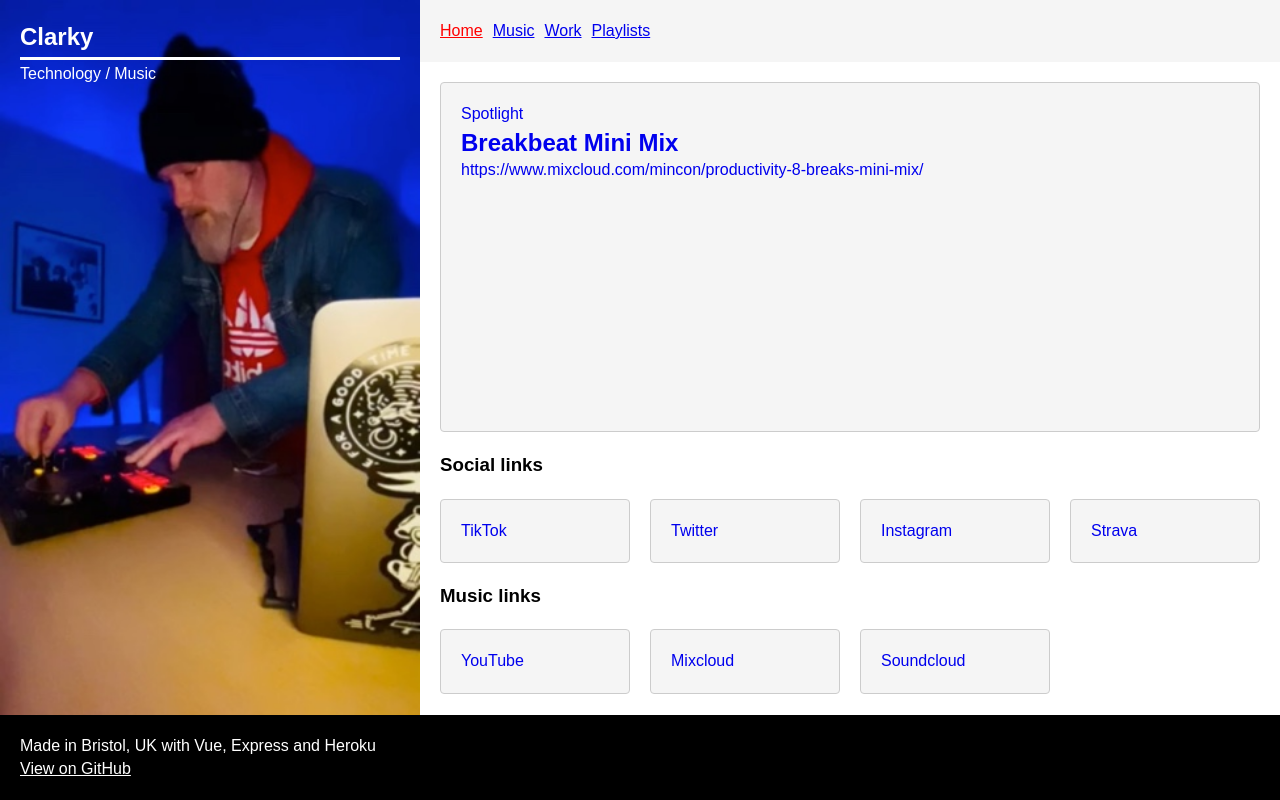
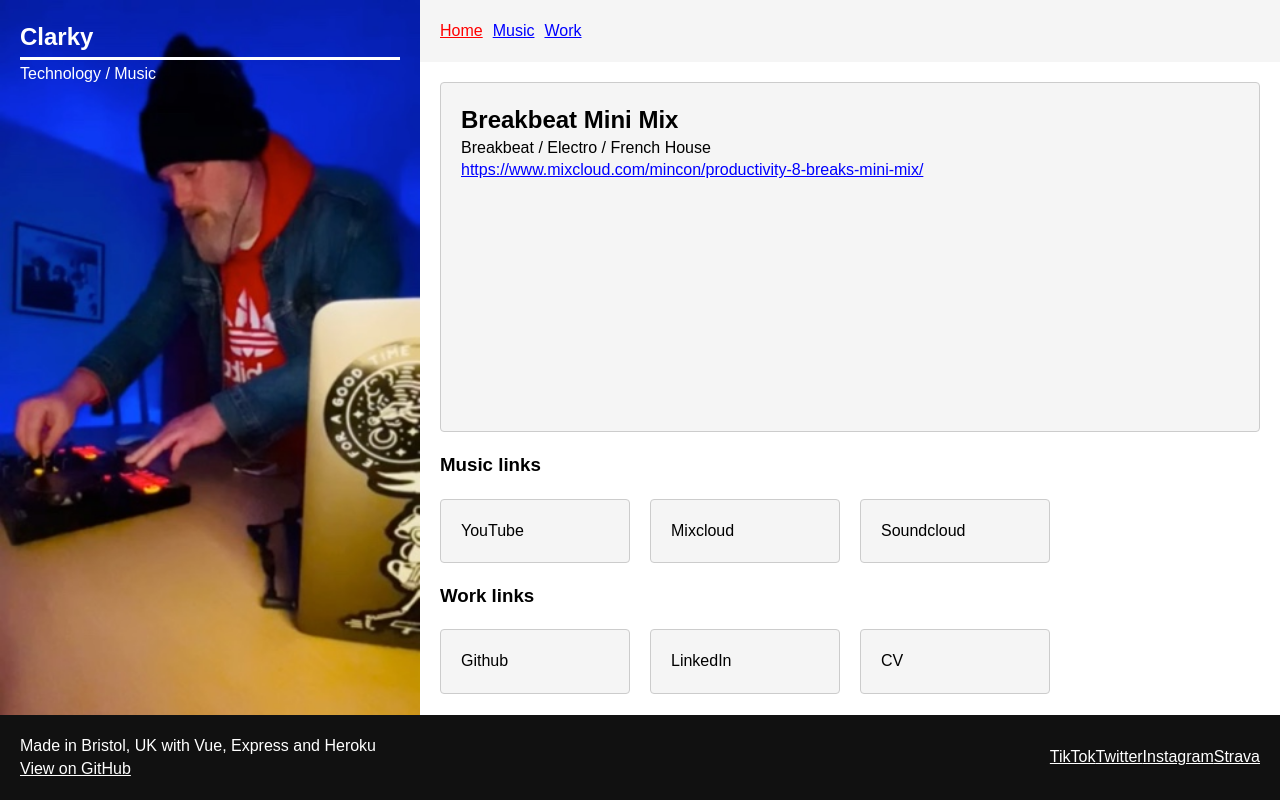
Before and after one commit to netotaku/clarky2, a Vue app: page / in a window 1280 px wide. Built offline with nearby package versions, Linux system fonts and the light colour scheme.

Commit message:
portfolio

```diff
--- a/src/App.vue
+++ b/src/App.vue
@@ -18,8 +18,16 @@
         </section>
       </div>
       <footer class="layout__footer footer">
-        <p>Made in Bristol, UK with Vue, Express and Heroku</p>
-        <p><a href="https://github.com/netotaku/clarky2" target="_blank">View on GitHub</a></p>
+        <div class="footer__copy">
+          <p>Made in Bristol, UK with Vue, Express and Heroku</p>
+          <p><a href="https://github.com/netotaku/clarky2" target="_blank">View on GitHub</a></p>
+        </div>
+        <div class="footer__social">
+          <a target="_blank" href="https://www.tiktok.com/@clar.ky">TikTok</a>
+          <a target="_blank" href="https://twitter.com/t_pk">Twitter</a>
+          <a target="_blank" href="https://www.instagram.com/clar.ky">Instagram</a>
+          <a target="_blank" href="https://www.strava.com/athletes/18818524">Strava</a>
+        </div>
       </footer>
     </div>
   </article>
@@ -49,12 +57,13 @@ export default{
   }
 
   html,body{
-    background: #000;
+    background: #111;
     font-family: sans-serif;
     line-height: 1.4;
   }
 
-  *{
+  a{
+    color: blue;
     &:hover{
       text-decoration: none;
     }
@@ -91,6 +100,7 @@ export default{
       @media (min-width:600px)  {
         height: auto;
         width: 420px;
+        min-width: 420px;
       }
     }
 
@@ -167,6 +177,17 @@ export default{
     a{
       color: #fff;
     }
+    @media (min-width:600px)  {
+      display: flex;
+      align-items: center;
+      justify-content: space-between;
+    }
+  }
+
+  .u{
+    &-bw{
+      word-break: break-word;
+    }
   }
 
 </style>
--- a/src/json/site.json
+++ b/src/json/site.json
@@ -5,25 +5,8 @@
             {
                 "name": "spotlight",
                 "label": "Breakbeat Mini Mix",
+                "desc": "Breakbeat / Electro / French House",
                 "url": "https://www.mixcloud.com/mincon/productivity-8-breaks-mini-mix/"
-            },{
-                "name": "icons",
-                "label": "Social links",
-                "list": [
-                    {
-                        "label": "TikTok",
-                        "url": "https://www.tiktok.com/@clar.ky"
-                    },{
-                        "label": "Twitter",
-                        "url": "https://twitter.com/t_pk"
-                    },{
-                        "label": "Instagram",
-                        "url": "https://www.instagram.com/clar.ky"
-                    },{
-                        "label": "Strava",
-                        "url": "https://www.strava.com/athletes/18818524"
-                    }
-                ]
             },{
                 "name": "icons",
                 "label": "Music links",
@@ -49,6 +32,9 @@
                     },{
                         "label": "LinkedIn",
                         "url": "https://www.linkedin.com/in/nicholasclarkson"
+                    },{
+                        "label": "CV",
+                        "url": "https://standardresume.co/r/nbc"
                     }
                 ]
             }
@@ -58,18 +44,114 @@
         "label": "Music",
         "blocks": [
             {
-                "name": "spotlight",
+                "name": "player",
                 "label": "Night of the Vampire",
-                "url": "https://nightofthevampire.uk/"
+                "desc": "Experimental pop / metal crossover.",
+                "url": "https://nightofthevampire.uk/",
+                "tracks": [
+                    {
+                        "label": "Shutdown // Night of the Vampire RMX",
+                        "url": "https://youtu.be/2ns532RSdkE"
+                    },{
+                        "label": "Diamonds // Night of the Vampire RMX",
+                        "url": "https://youtu.be/dYnJvAdWAA0"
+                    },{
+                        "label": "Don't Stop The Music // Night of the Vampire RMX",
+                        "url": "https://youtu.be/gB6kVnDh1bU"
+                    },{
+                        "label": "ET // Night of the Vampire RMX",
+                        "url": "https://youtu.be/kX9UzWUYrG8"
+                    },{
+                        "label": "My Lovin // Night of the Vampire RMX",
+                        "url": "https://youtu.be/X-EG43dec_4"
+                    },{
+                        "label": "Freak Like Me // Night of the Vampire RMX",
+                        "url": "https://youtu.be/Up6TcZA4c9U"
+                    },{
+                        "label": "Just Dance // Night of the Vampire RMX",
+                        "url": "https://youtu.be/x1oP8LK-Osc"
+                    }
+                ]
+            },{
+                "name": "player",
+                "label": "Mixes",
+                "desc": "Breakbeat / Electronica.",
+                "url": "https://www.mixcloud.com/mincon/playlists/productivity",
+                "tracks": [
+                    {
+                        "label": "Productivity 8",
+                        "url": "https://youtu.be/x1oP8LK-Osc"
+                    },{
+                        "label": "Productivity 6 - Hip Hop Mashup",
+                        "url": "https://youtu.be/x1oP8LK-Osc"
+                    },{
+                        "label": "Productivity 5 - Down Tempo Breaks",
+                        "url": "https://youtu.be/x1oP8LK-Osc"
+                    },{
+                        "label": "Productivity 4 - Big Beat Retrospective",
+                        "url": "https://youtu.be/x1oP8LK-Osc"
+                    },{
+                        "label": "Productivity 3",
+                        "url": "https://youtu.be/x1oP8LK-Osc"
+                    },{
+                        "label": "Productivity 2",
+                        "url": "https://youtu.be/x1oP8LK-Osc"
+                    },{
+                        "label": "Productivity 1",
+                        "url": "https://youtu.be/x1oP8LK-Osc"
+                    }
+                ]
+            },{
+                "name": "icons",
+                "label": "Music links",
+                "list": [
+                    {
+                        "label": "YouTube",
+                        "url": "https://www.youtube.com/channel/UCp3wjkP4z_s8ceGxyG-Kzvg"
+                    },{
+                        "label": "Mixcloud",
+                        "url": "https://www.mixcloud.com/mincon"
+                    },{
+                        "label": "Soundcloud",
+                        "url": "https://soundcloud.com/trialanderror"
+                    }
+                ]
             }
         ]
     },
     "/work": {
         "label": "Work",
-        "blocks": []
-    },
-    "/playlists": {
-        "label": "Playlists",
-        "blocks": []
+        "blocks": [
+            {
+                "name": "spotlight",
+                "label": "Curriculum Vitae",
+                "desc": "Nick is a highly experienced and commercially focused technical director with a creative approach to solution design.",
+                "url": "https://standardresume.co/r/nbc"
+            },{
+                "name": "portfolio",
+                "label": "Portfolio",
+                "list": [
+                    {
+                        "label": "Trutle Bay",
+                        "url": "https://turtlebay.co.uk"
+                    },{
+                        "label": "Download",
+                        "url": "https:/downloadgermanyfestival.de"
+                    }
+                ]
+            },{
+                "name": "icons",
+                "label": "Work links",
+                "list": [
+                    {
+                        "label": "Github",
+                        "url": "https://github.com/netotaku"
+                    },{
+                        "label": "LinkedIn",
+                        "url": "https://www.linkedin.com/in/nicholasclarkson"
+                    }
+                ]
+            }
+        ]
     }
 }
--- a/src/views/Page.vue
+++ b/src/views/Page.vue
@@ -1,6 +1,6 @@
 <template>
   <div class="hg">
-    <component v-for="(block, index) in pagedata.blocks" :key="index" :is="block.name" :blockData="block" />
+    <component v-for="block in pagedata.blocks" :key="block" :is="block.name" :blockData="block" />
   </div>
 </template>
 
@@ -9,10 +9,12 @@
   import sitedata from "@/json/site.json"
   import Icons from "@/views/blocks/Icons.vue"
   import Spotlight from "@/views/blocks/Spotlight.vue"
+  import Player from "@/views/blocks/Player.vue"
+  import Portfolio from "@/views/blocks/Portfolio.vue"
 
   export default{
     components:{
-      Icons, Spotlight
+      Icons, Spotlight, Player, Portfolio
     },
     data(){
       return{
@@ -123,8 +125,18 @@
     border-radius: 4px;
     padding: $gutter;
     text-decoration: none;
+    color: black;
     &--spotlight{
       height: 350px;
+    }
+    &__link{
+      color: blue;
+      text-decoration: underline;
+    }
+    &:hover{
+      .well__link{
+        text-decoration: none;
+      }
     }
   }
 
--- /dev/null
+++ b/src/views/blocks/Player.vue
@@ -0,0 +1,47 @@
+<template>
+
+    <section class="hg__u hg__u--ful">
+        <div class="player">
+            <div class="player__banner">
+                <h2>{{ blockData.label }}</h2>
+                <p>{{ blockData.desc }}</p>
+                <p><a :href="blockData.url" target="_blank" class="u-bw">{{ blockData.url }}</a></p>
+            </div>
+            <ul class="player__track-list">
+                <li v-for="track in blockData.tracks" :key="track">
+                    <a :href="track.url" target="_blank">{{ track.label }}</a></li>
+            </ul>
+        </div>
+    </section>
+
+</template>
+
+<script>
+    export default {
+        props: ['blockData']
+    }
+</script>
+
+<style lang="scss">
+    .player{
+
+        overflow: hidden;
+        border: solid 1px #ccc;
+        border-radius: 4px;
+
+        &__banner{
+            padding: 20px;
+            background: whitesmoke;
+        }
+        &__track-list{
+            li{
+                border-top: solid 1px #ccc;
+                a{
+                    display: block;
+                    padding: 10px 20px;
+                }
+            }
+
+        }
+    }
+</style>
--- /dev/null
+++ b/src/views/blocks/Portfolio.vue
@@ -0,0 +1,15 @@
+<template>
+    <h3 class="hg__u hg__u--ful">{{ blockData.label }}</h3>
+    <a
+        v-for="(icon, index) in blockData.list"
+        :key="index"
+        :href="icon.url"
+        class="hg__u hg__u--thd well"
+        target="_bank">{{ icon.label }}</a>
+</template>
+
+<script>
+    export default {
+        props: ['blockData']
+    }
+</script>
--- a/src/views/blocks/Spotlight.vue
+++ b/src/views/blocks/Spotlight.vue
@@ -1,8 +1,8 @@
 <template>
-    <a :href="blockData.url" target="_blank" class="hg__u hg__u--ful well well--spotlight">
-        Spotlight
+    <a :href="blockData.url" target="_blank" class="hg__u hg__u--ful well spotlight">
         <h2>{{ blockData.label }}</h2>
-        <p>{{ blockData.url }}</p>
+        <p class="spotlight__desc">{{ blockData.desc }}</p>
+        <p class="well__link">{{ blockData.url }}</p>
     </a>
 </template>
 
@@ -11,3 +11,12 @@
         props: ['blockData']
     }
 </script>
+
+<style lang="scss">
+    .spotlight{
+        height: 350px;
+        &__desc{
+            width: 60%;
+        }
+    }
+</style>
```
